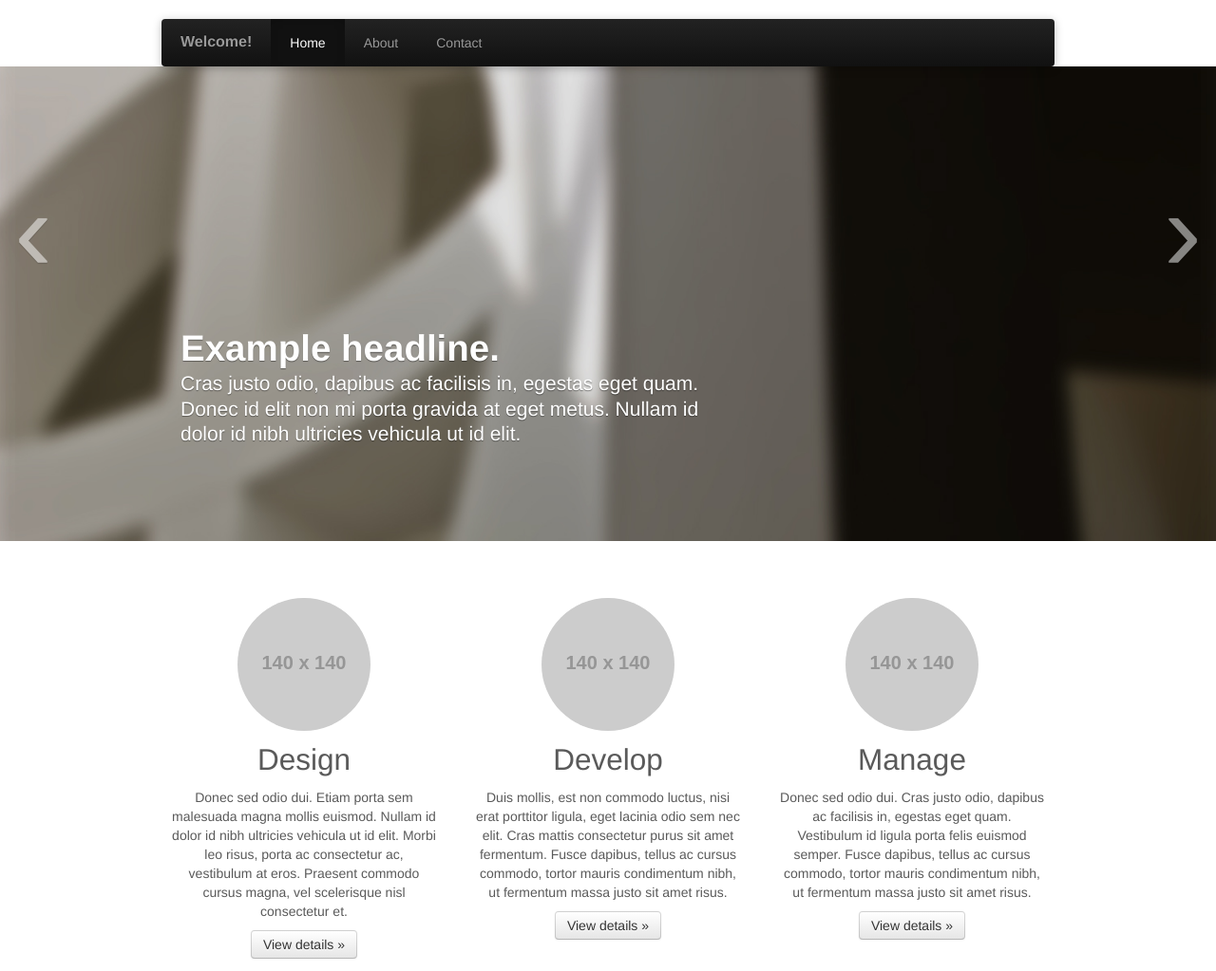
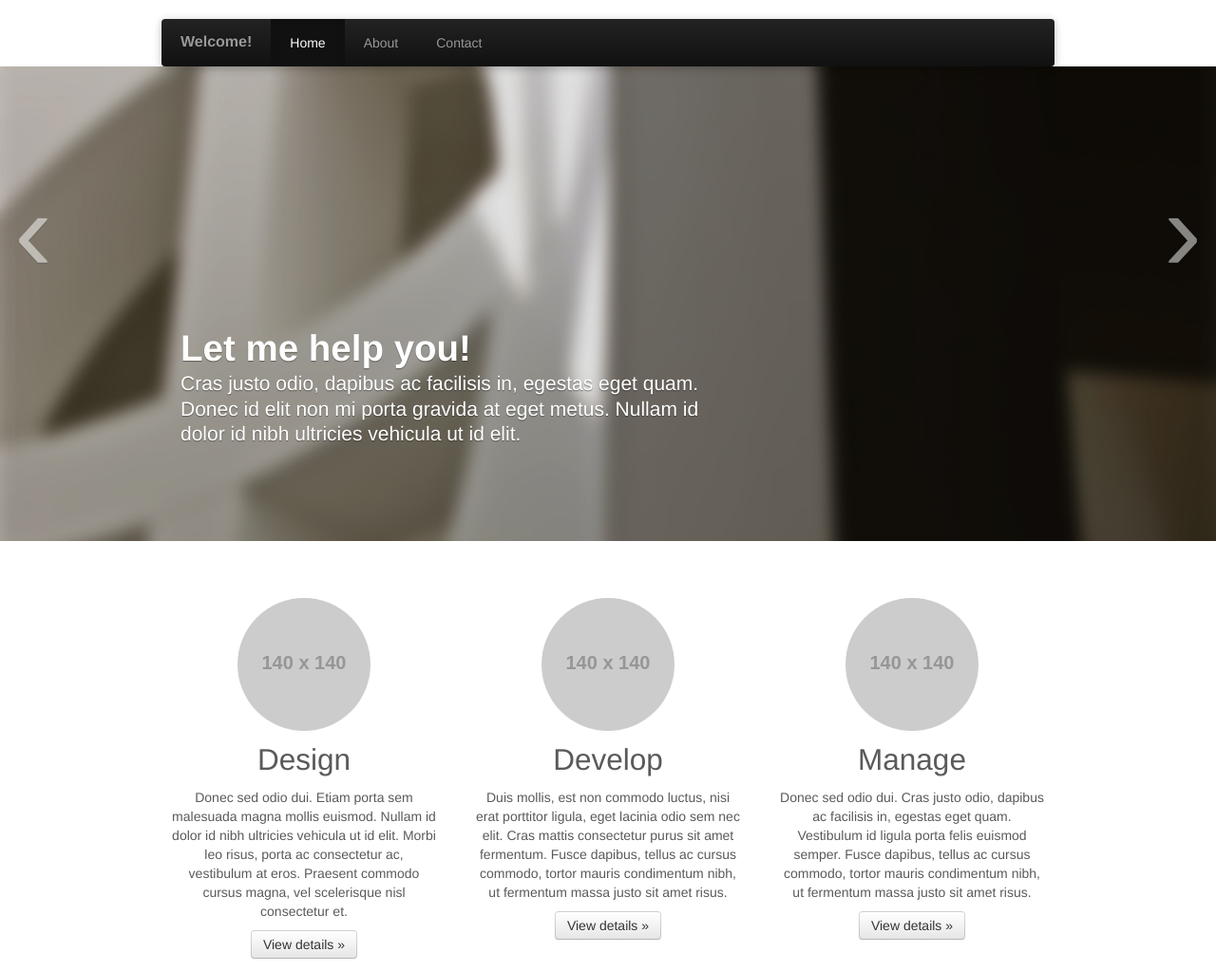
Before and after one commit to neilandrews/neilandrews.com, a plain HTML site: page website/index.html in a window 1280 px wide. Shown: the top 1023 px of the page at 95% size. Drawn offline with Linux system fonts and the light colour scheme; placeholder pictures from the web are drawn by us.

Commit message:
Text changes to homepage

```diff
--- a/website/index.html
+++ b/website/index.html
@@ -79,7 +79,7 @@
 	          <img src="img/slide-01.jpg" alt="">
 	          <div class="container">
 	            <div class="carousel-caption">
-	              <h1>Example headline.</h1>
+	              <h1>Let me help you!</h1>
 	              <p class="lead">Cras justo odio, dapibus ac facilisis in, egestas eget quam. Donec id elit non mi porta gravida at eget metus. Nullam id dolor id nibh ultricies vehicula ut id elit.</p>
 	            </div>
 	          </div>
```
Also changed, not shown: 2 other files.
